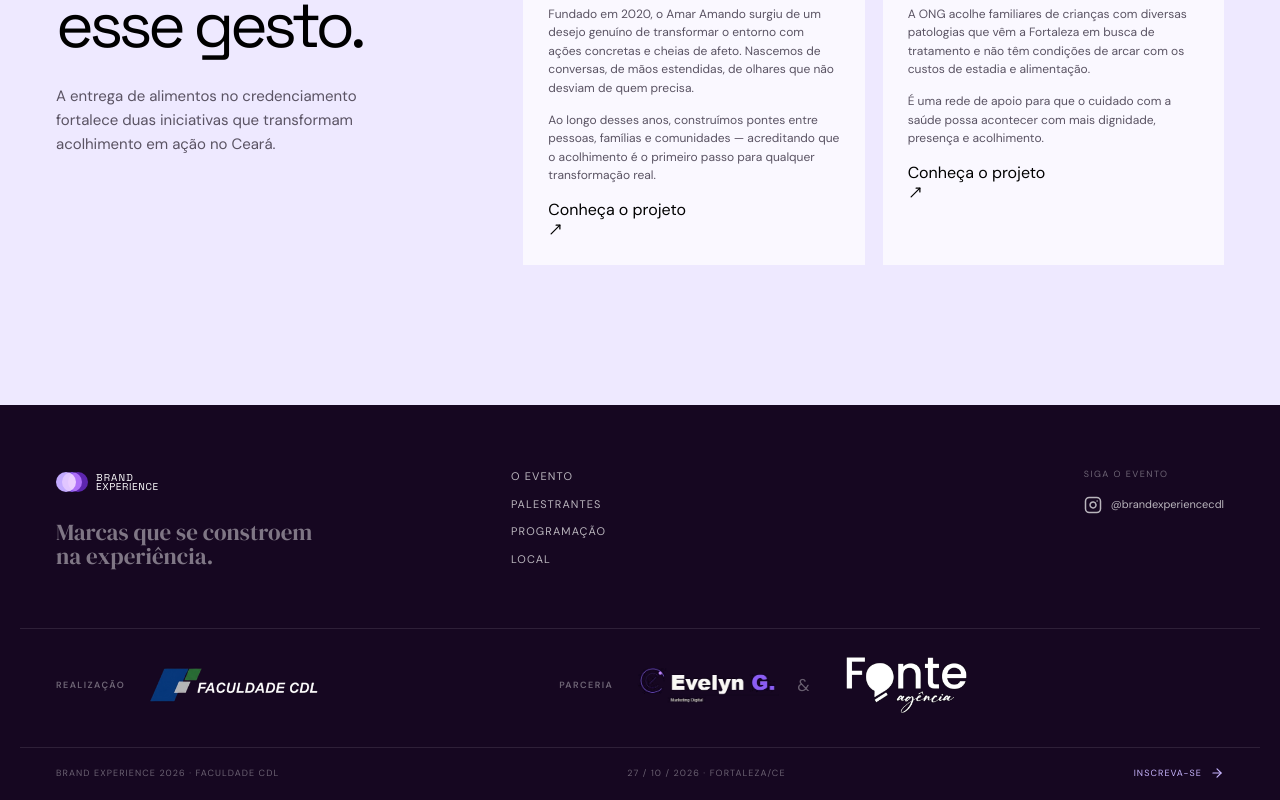
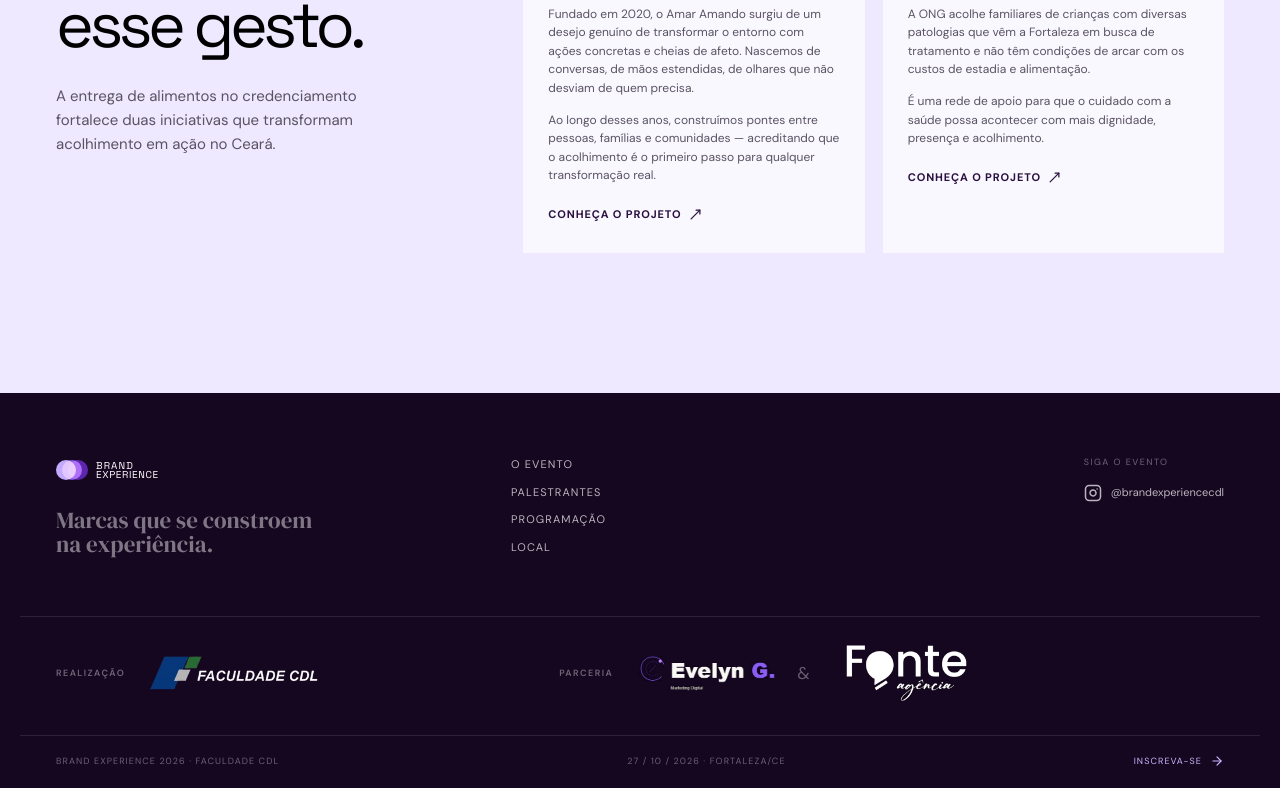
Before and after one commit to BrandExperience-26/BrandExperience, a React (Vite) app in the folder client/: page / in a window 1280 px wide. Shown: the part 8110-8910 px from the top of the page. Built offline with nearby package versions, Linux system fonts and the light colour scheme.

Commit message:
Add files via upload

```diff
--- a/client/src/index.css
+++ b/client/src/index.css
@@ -380,6 +380,8 @@ h2 { margin: 0; font-family: "Space Grotesk", sans-serif; font-size: clamp(42px,
 .beneficiary-card:nth-child(2) .beneficiary-card__number { color: var(--plum); }
 .beneficiary-card h3 { margin: 0 0 15px; color: var(--plum); font-family: "DM Serif Display", serif; font-size: 34px; font-weight: 400; letter-spacing: -.05em; }
 .beneficiary-card p { margin: 0 0 13px; color: var(--ink-soft); font-size: 12px; line-height: 1.55; }
+.beneficiary-card__link { display: inline-flex; align-items: center; gap: 6px; margin-top: 8px; color: var(--plum); font-size: 11px; font-weight: 700; letter-spacing: .08em; text-transform: uppercase; transition: gap .2s ease, opacity .2s ease; }
+.beneficiary-card__link:hover { gap: 9px; opacity: .75; }
 
 @media (max-width: 900px) {
   .nav-editor { width: 100%; padding: 15px 0; text-align: left; border-bottom: 1px solid var(--line); }
```
